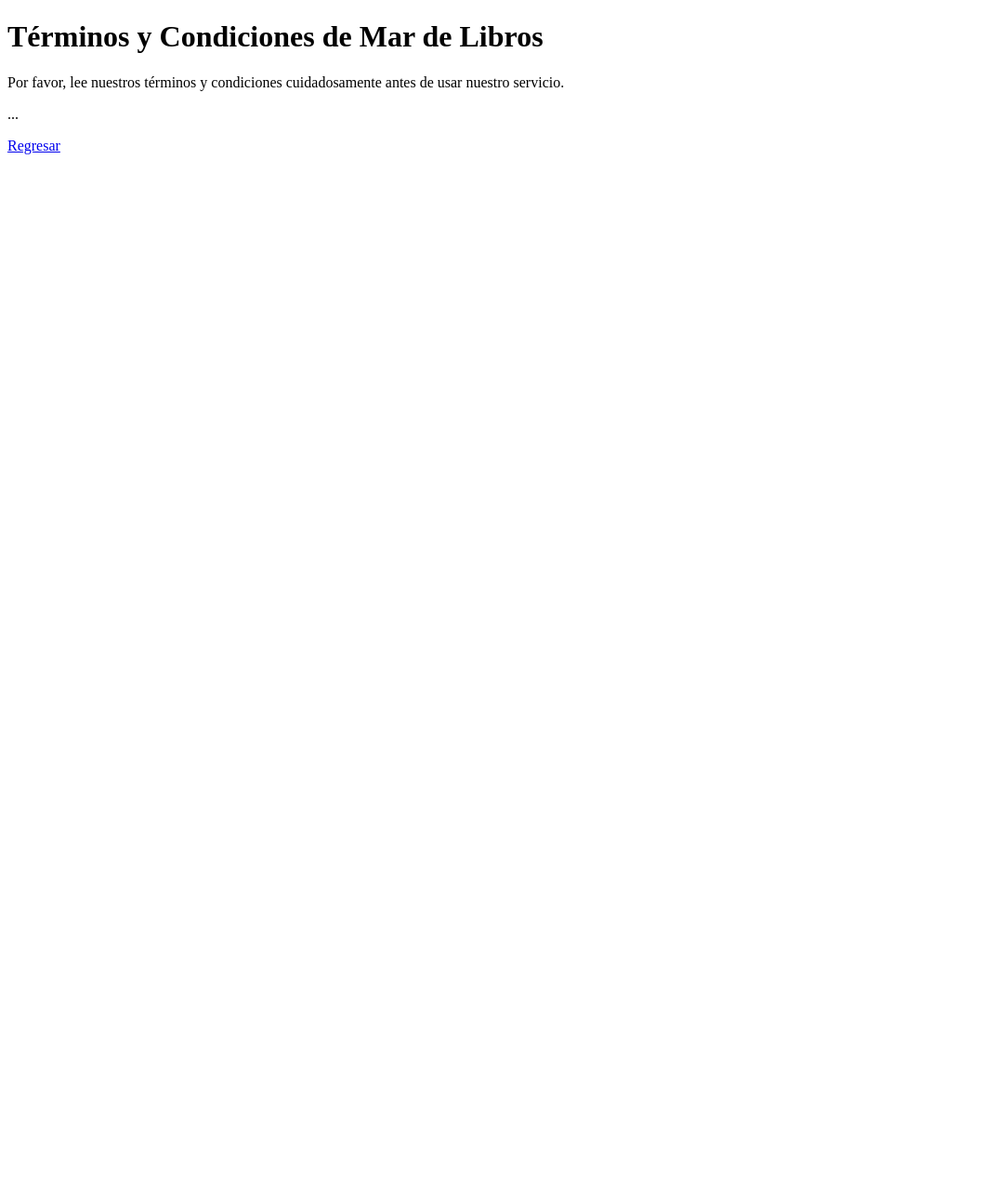
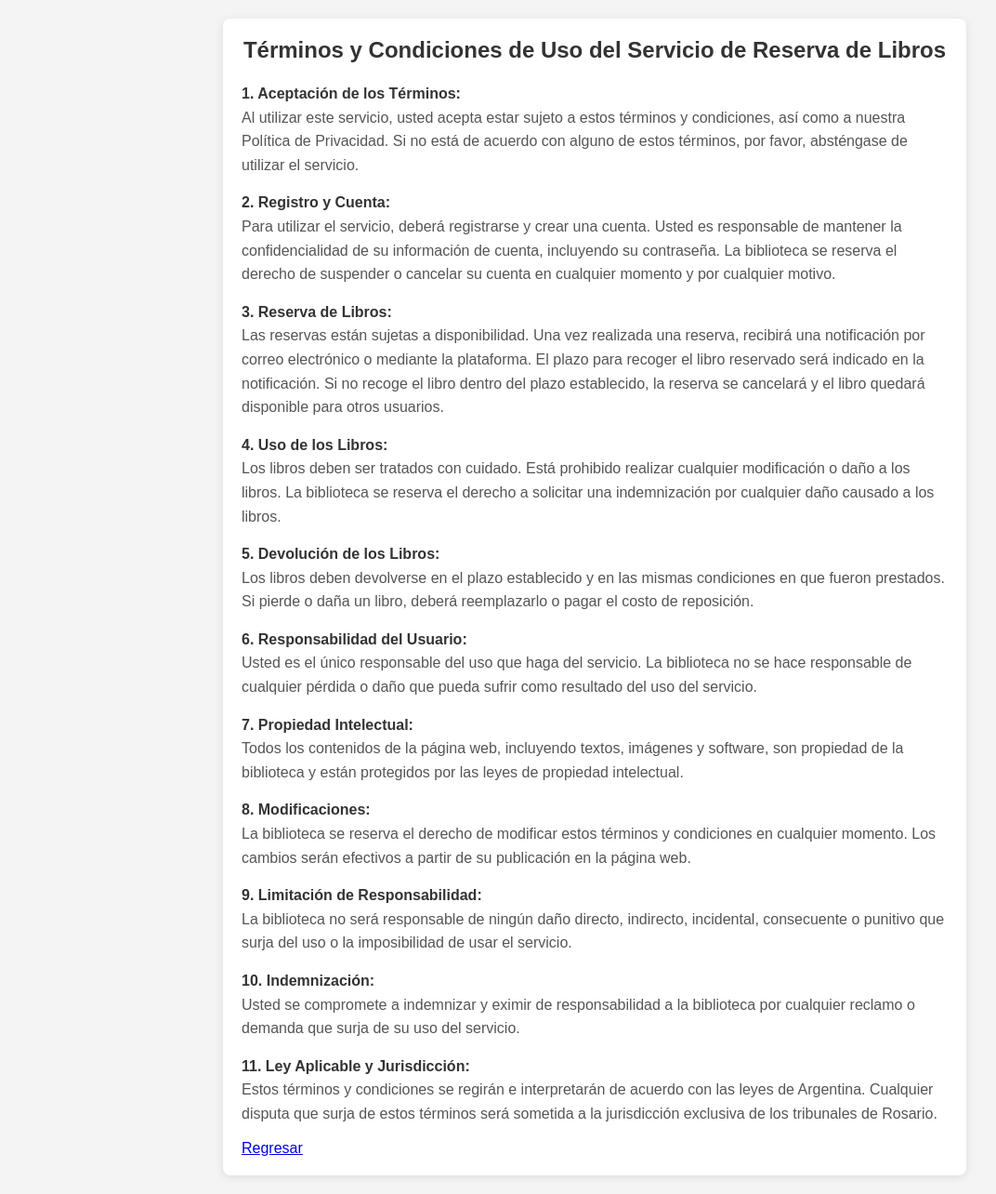
Before and after one commit to flopisctrl/MarDeLibrosProject, a Flask app: page /terms in a window 1280 px wide. Shown: the whole page at 93% size, without its empty margins (0-1072 px from the left). Before the commit the page ends 166 px from the top, so only its background shows below. Run offline with Flask 3, Linux system fonts and the light colour scheme.

Commit message:
agregue terminos y boton devolver

```diff
--- a/app.py
+++ b/app.py
@@ -1,7 +1,7 @@
 from flask import Flask, flash, render_template, redirect, url_for, request, session
 from flask_sqlalchemy import SQLAlchemy
 from flask_mail import Mail, Message
-from notifications import init_mail, send_notification, send_registration_email
+from notifications import init_mail, send_book_request_notification, send_registration_email
 import time
 import threading
 from functools import wraps
@@ -17,7 +17,7 @@
 
 def bucle_infinito():
     while True:
-        time.sleep(10)
+        time.sleep(3600) #cada 1 hora
         print("control de libros")
 
 thread = threading.Thread(target=bucle_infinito)
@@ -48,7 +48,7 @@
 def login_required_admin(f):
     @wraps(f)
     def decorated_function(*args, **kwargs):
-        if 'user_id' not in session: #or session.get('user_role') != 'ADMIN'#
+        if 'user_id' not in session or session.get('user_role') != 'ADMIN':
             flash('Debes iniciar sesión para acceder a esta página.', 'warning')
             return redirect(url_for('login'))
         return f(*args, **kwargs)
@@ -184,6 +184,8 @@
         book.available = False
         book.requested_by = session['user_id']
         db.session.commit()
+        user = User.query.get(session['user_id'])
+        send_book_request_notification(user.email,book.title)
         print(f"Solicitando libro {book.title} por el usuario ID: {session['user_id']}")
         flash("Libro solicitado con éxito", "success")
         return redirect('/main')
@@ -240,3 +242,16 @@
         db.session.commit()
         flash("Libro marcado como terminado", "success")
     return redirect(url_for('client_profile'))
+
+@app.route('/admin/returned', methods=['POST'])
+def mark_as_returned():
+    book_id = request.form.get('book_id')
+    book = Book.query.get(book_id)
+
+    if book:
+        book.available = True
+        book.requested_by = None
+        db.session.commit()
+        print(f"El libro {book.title} ha sido devuelto")
+
+    return redirect(url_for('admin'))
--- /dev/null
+++ b/static/terms.css
@@ -0,0 +1,51 @@
+* {
+    margin: 0;
+    padding: 0;
+    box-sizing: border-box;
+}
+
+body {
+    font-family: Arial, sans-serif;
+    background-color: #f4f4f4;
+    padding: 20px;
+}
+
+.container {
+    max-width: 800px;
+    margin: 0 auto;
+    background-color: #fff;
+    padding: 20px;
+    border-radius: 8px;
+    box-shadow: 0 2px 10px rgba(0, 0, 0, 0.1);
+}
+
+h1 {
+    font-size: 24px;
+    color: #333;
+    margin-bottom: 20px;
+    text-align: center;
+}
+
+p {
+    font-size: 16px;
+    color: #555;
+    line-height: 1.6;
+    margin-bottom: 15px;
+}
+
+strong {
+    color: #333;
+    font-weight: bold;
+}
+
+@media screen and (max-width: 768px) {
+    .container {
+        padding: 15px;
+    }
+    h1 {
+        font-size: 20px;
+    }
+    p {
+        font-size: 14px;
+    }
+}
--- a/templates/terms.html
+++ b/templates/terms.html
@@ -3,14 +3,47 @@
 <head>
     <meta charset="UTF-8">
     <meta name="viewport" content="width=device-width, initial-scale=1.0">
+    <link rel="stylesheet" href="terms.css">
     <title>Términos y Condiciones</title>
 </head>
 <body>
-    <h1>Términos y Condiciones de Mar de Libros</h1>
-    <p>Por favor, lee nuestros términos y condiciones cuidadosamente antes de usar nuestro servicio.</p>
-    <!-- Aquí iría el texto completo de tus términos y condiciones -->
-    <p>...</p>
+    <div class="container">
+        <h1>Términos y Condiciones de Uso del Servicio de Reserva de Libros</h1>
+        <p><strong>1. Aceptación de los Términos:</strong><br>
+        Al utilizar este servicio, usted acepta estar sujeto a estos términos y condiciones, así como a nuestra Política de Privacidad. Si no está de acuerdo con alguno de estos términos, por favor, absténgase de utilizar el servicio.</p>
 
-    <a href="{{ url_for('register') }}">Regresar</a>
+        <p><strong>2. Registro y Cuenta:</strong><br>
+        Para utilizar el servicio, deberá registrarse y crear una cuenta. Usted es responsable de mantener la confidencialidad de su información de cuenta, incluyendo su contraseña. La biblioteca se reserva el derecho de suspender o cancelar su cuenta en cualquier momento y por cualquier motivo.</p>
+
+        <p><strong>3. Reserva de Libros:</strong><br>
+        Las reservas están sujetas a disponibilidad. Una vez realizada una reserva, recibirá una notificación por correo electrónico o mediante la plataforma. El plazo para recoger el libro reservado será indicado en la notificación. Si no recoge el libro dentro del plazo establecido, la reserva se cancelará y el libro quedará disponible para otros usuarios.</p>
+
+        <p><strong>4. Uso de los Libros:</strong><br>
+        Los libros deben ser tratados con cuidado. Está prohibido realizar cualquier modificación o daño a los libros. La biblioteca se reserva el derecho a solicitar una indemnización por cualquier daño causado a los libros.</p>
+
+        <p><strong>5. Devolución de los Libros:</strong><br>
+        Los libros deben devolverse en el plazo establecido y en las mismas condiciones en que fueron prestados. Si pierde o daña un libro, deberá reemplazarlo o pagar el costo de reposición.</p>
+
+        <p><strong>6. Responsabilidad del Usuario:</strong><br>
+        Usted es el único responsable del uso que haga del servicio. La biblioteca no se hace responsable de cualquier pérdida o daño que pueda sufrir como resultado del uso del servicio.</p>
+
+        <p><strong>7. Propiedad Intelectual:</strong><br>
+        Todos los contenidos de la página web, incluyendo textos, imágenes y software, son propiedad de la biblioteca y están protegidos por las leyes de propiedad intelectual.</p>
+
+        <p><strong>8. Modificaciones:</strong><br>
+        La biblioteca se reserva el derecho de modificar estos términos y condiciones en cualquier momento. Los cambios serán efectivos a partir de su publicación en la página web.</p>
+
+        <p><strong>9. Limitación de Responsabilidad:</strong><br>
+        La biblioteca no será responsable de ningún daño directo, indirecto, incidental, consecuente o punitivo que surja del uso o la imposibilidad de usar el servicio.</p>
+
+        <p><strong>10. Indemnización:</strong><br>
+        Usted se compromete a indemnizar y eximir de responsabilidad a la biblioteca por cualquier reclamo o demanda que surja de su uso del servicio.</p>
+
+        <p><strong>11. Ley Aplicable y Jurisdicción:</strong><br>
+        Estos términos y condiciones se regirán e interpretarán de acuerdo con las leyes de Argentina. Cualquier disputa que surja de estos términos será sometida a la jurisdicción exclusiva de los tribunales de Rosario.</p>
+
+        <a href="{{ url_for('register') }}">Regresar</a>
+    </div>
+
 </body>
 </html>
```
Also changed, not shown: notifications.py (+17 -0 lines), templates/admin_main.html (+8 -0 lines), instance/users.db.
